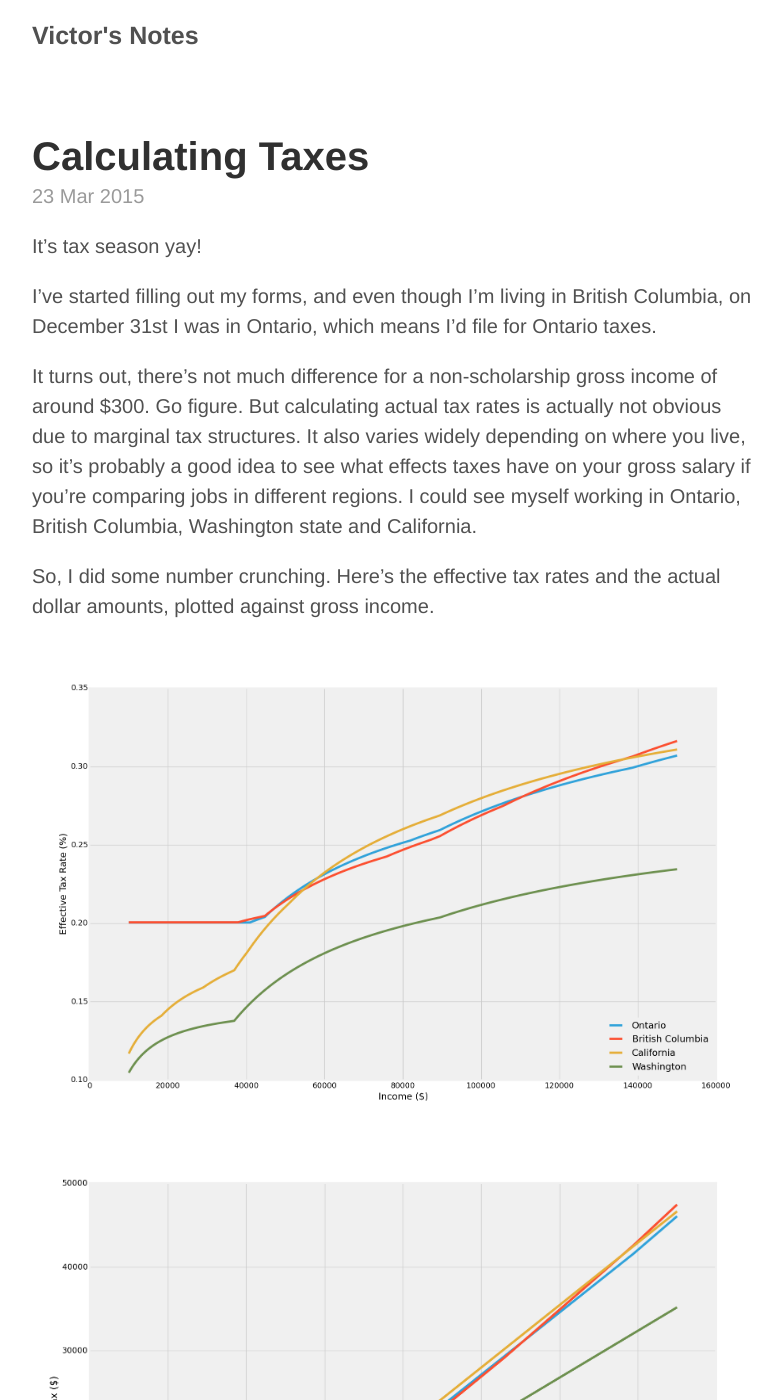
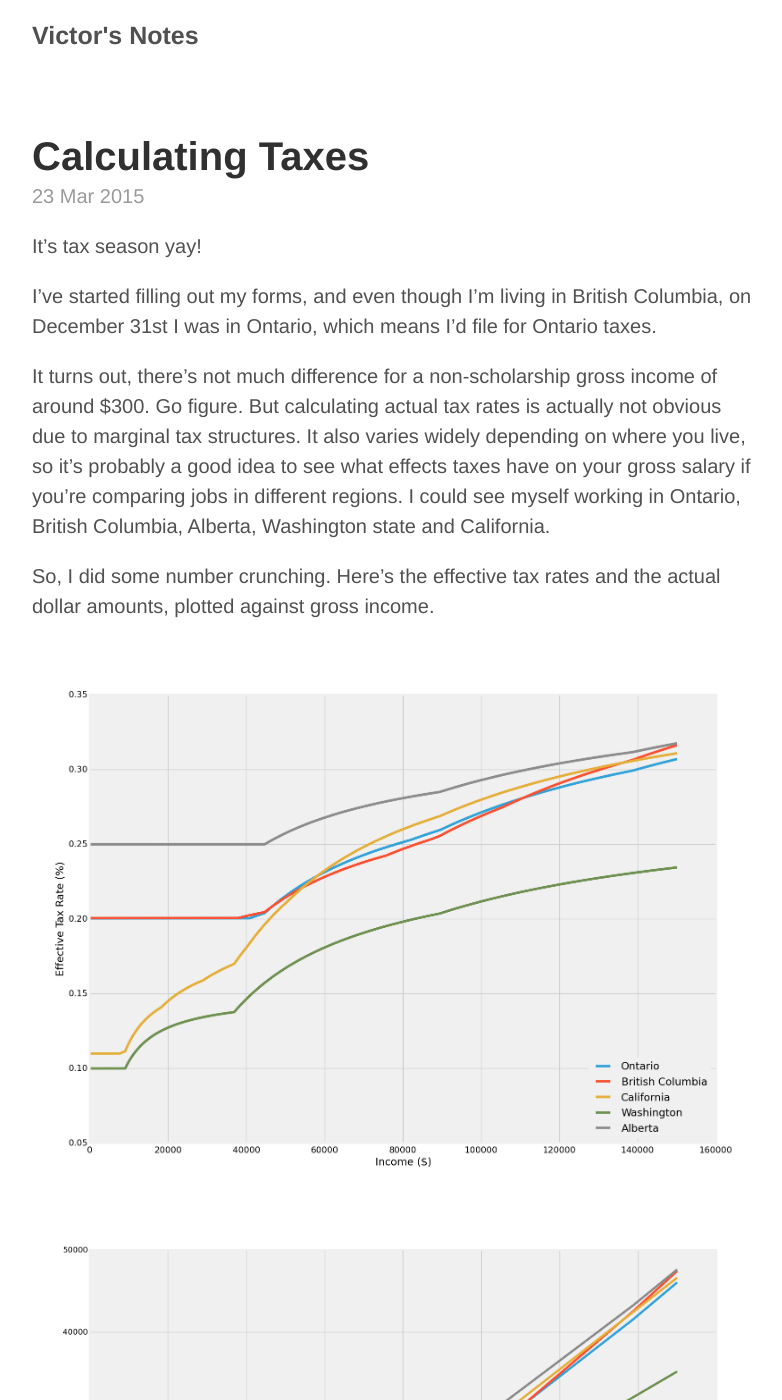
Before and after one commit to victorgan/victorgan.github.io, a Jekyll site: the page built from _posts/2015-03-23-calculating-taxes.markdown, in a window 1280 px wide and 1400 px high. Shown: the whole window, without its empty margins (248-1030 px from the left). Built offline with Jekyll 4.4.1, drawn with Linux system fonts in a browser that asks for light colours; nearby versions of some CDN libraries; library files that are not in the unit come from our copies; comment, search, counter and statistics services are not loaded; some of the changed text lies outside the part shown.

Commit message:
added alberta

```diff
--- a/_posts/2015-03-23-calculating-taxes.markdown
+++ b/_posts/2015-03-23-calculating-taxes.markdown
@@ -13,7 +13,7 @@ around $300. Go figure. But calculating actual tax rates is actually not obvious
 due to marginal tax structures. It also varies widely depending on where you
 live, so it's probably a good idea to see what effects taxes have on your gross
 salary if you're comparing jobs in different regions. I could see myself working
-in Ontario, British Columbia, Washington state and California.
+in Ontario, British Columbia, Alberta, Washington state and California.
 
 So, I did some number crunching. Here's the effective tax rates and the actual
 dollar amounts, plotted against gross income.
@@ -23,9 +23,9 @@ dollar amounts, plotted against gross income.
 
 Note that there's no currency conversion going on; California and Washington use
 US dollars. Interestingly, California, Ontario and British Columbia all have
-pretty similar tax rates (ignoring currency differences). Washington, because it
-has no state income tax, means you'll save around 5-10 grand from the tax
-person.
+pretty similar tax rates (ignoring currency differences), which converges to
+Alberta's. Washington, because it has no state income tax, means you'll likely
+save around 4-10 grand from the tax person.
 
 Code: [https://github.com/victorgan/effective-tax-rates](https://github.com/victorgan/effective-tax-rates)
 
```
Also changed, not shown: assets/posts/2015-03-23-taxes.png, assets/posts/2015-03-23-taxes2.png.
